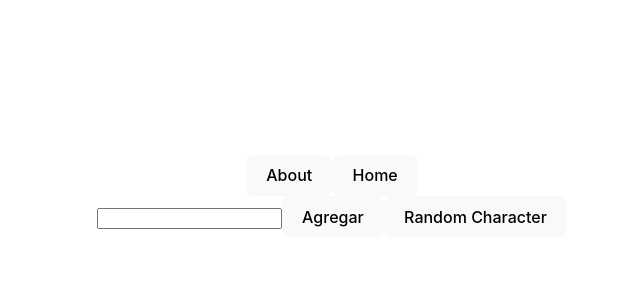
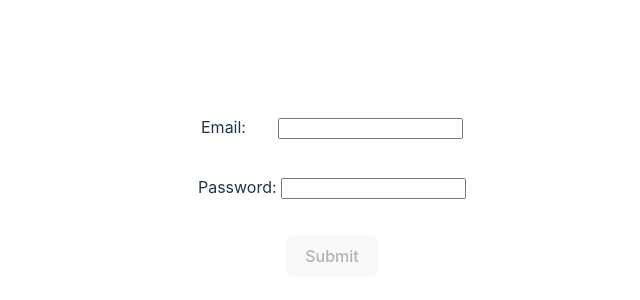
Before and after one commit to crisdabona/PI-crisdabona, a React (Vite) app in the folder front/: page / in a window 1280 px wide. Shown: the part 204-504 px from the top of the page, without its empty margins (308-948 px from the left). Built offline with nearby package versions, Linux system fonts and the light colour scheme.

Commit message:
PI v4.04

```diff
--- a/front/src/App.jsx
+++ b/front/src/App.jsx
@@ -1,15 +1,38 @@
 import './App.css'
 import Cards from './components/Cards.jsx';
 import Nav from './components/Nav';
-import { useState } from 'react';
+import { useState , useEffect} from 'react';
 import axios  from 'axios';
-import {Routes, Route} from 'react-router-dom'
+import {Routes, Route, useLocation, useNavigate} from 'react-router-dom'
 import About from './components/About';
 import Detail from './components/Detail';
 import Error from './components/Error'
+import Form from './components/Form';
 
 function App() {
   const [characters, setCharacters] = useState([])
+
+  const navigate = useNavigate()
+  const [access, setAccess] = useState(false)
+  let EMAIL = 'cdvillabonabr@gmail.com'
+  let PASSWORD = 'cris123'
+
+  const [isAuthenticated, setIsAuthenticated] = useState(true);
+
+  const handleLogout = () => {
+    setIsAuthenticated(false);
+  }
+
+  function login(userData) {
+    if (userData.password === PASSWORD && userData.email === EMAIL) {
+       setAccess(true)
+       navigate('/home')
+    }
+ }
+
+ useEffect(() => {
+  !access && navigate('/');
+}, [access])
 
   const onSearch = (id) => {
     const alreadyAdded = characters.some(character => character.id === parseInt(id))
@@ -34,14 +57,18 @@ function App() {
     setCharacters(updatedCharacters)
   }
 
+  const location = useLocation()
+  const renderNav = location.pathname !== '/'
+
   return (
     <>
-      <Nav onSearch={onSearch}/>
+      { renderNav ? <Nav onSearch={onSearch} isAuthenticated={isAuthenticated} handleLogout={handleLogout}/>: null}
       <Routes>
-        <Route path="/" element={<Cards data={characters} onClose={onClose} />}/>
+        <Route path="/home" element={<Cards data={characters} onClose={onClose} />}/>
         <Route path='/about' element={<About/>}/>
         <Route path='/detail/:id' element={<Detail/>}/>
         <Route path="*" element={<Error />} />
+        <Route path='/' element={<Form login={login}/>}/>
       </Routes>
     </>
   )
--- a/front/src/components/Cards.jsx
+++ b/front/src/components/Cards.jsx
@@ -1,5 +1,4 @@
 import Card from './Card';
-import Nav from './Nav';
 
 export default function Cards({data, onClose}){
    return (
--- /dev/null
+++ b/front/src/components/Form.jsx
@@ -0,0 +1,72 @@
+import React from 'react'
+import { useState } from 'react'
+import {validateEmail, validatePassword} from '../validation.js'
+const Form = ({login}) => {
+  const [userData, setUserData] = useState({
+    email: '',
+    password: ''
+  })
+
+  const [errors, setErrors] = useState({})
+
+  const handleChange = (event) =>{
+    setUserData({
+      ...userData,
+      [event.target.name]: event.target.value
+    })
+
+  }
+
+  const onSubmit = (event) => {
+    event.preventDefault()
+    login(userData)
+
+}
+
+const handleValidation = () => {
+  const emailErrors = validateEmail(userData.email);
+  const passwordErrors = validatePassword(userData.password);
+  setErrors({ ...emailErrors, ...passwordErrors });
+}
+
+  return (
+    <form onSubmit={onSubmit}>
+        <label htmlFor="email">Email:&ensp;&ensp;&ensp;&ensp;</label>
+        <input
+          type="email"
+          name='email'
+          value={userData.email}
+          onChange={handleChange}
+          onBlur={handleValidation}
+          />
+        <div style={{ marginBottom: '20px' }}>
+          <p style={{ height: errors.email ? '20px' : '0', overflow: 'hidden', color: 'red', transition: 'height 0.3s ease' }}>
+          {errors.email}
+          </p>
+        </div>
+
+
+        <label htmlFor="password">Password: </label>
+        <input
+          type="password"
+          name='password'
+          value={userData.password}
+          onChange={handleChange}
+          onBlur={handleValidation}
+          />
+        <div style={{ marginBottom: '20px' }}>
+          <p style={{ height: errors.password ? '20px' : '0', overflow: 'hidden', color: 'red', transition: 'height 0.3s ease' }}>
+          {errors.password}
+          </p>
+      </div>
+
+
+        <button
+          type='submit'
+          disabled={!userData.email || !userData.password || errors.email || errors.password}
+        >Submit</button>
+    </form>
+  )
+}
+
+export default Form
--- a/front/src/components/Nav.jsx
+++ b/front/src/components/Nav.jsx
@@ -1,17 +1,30 @@
 import React from 'react'
 import SearchBar from './SearchBar'
-import { Link } from 'react-router-dom'
+import { Link, useNavigate } from 'react-router-dom'
 
-const Nav = ({onSearch}) => {
+const Nav = ({onSearch, isAuthenticated, handleLogout}) => {
+  const navigate = useNavigate()
+
+  const handleLogoutClick = () => {
+    handleLogout()
+    navigate('/')
+  }
+
   return (
     <nav>
         <Link to={'./about'}>
           <button>About</button>
         </Link>
 
-        <Link to={'./'}>
+        <Link to={'./home'}>
           <button>Home</button>
         </Link>
+
+        {isAuthenticated && (
+        <button onClick={handleLogoutClick}>
+          Log out
+        </button>
+      )}
 
         <SearchBar onSearch={onSearch}/>
 
--- /dev/null
+++ b/front/src/validation.js
@@ -0,0 +1,30 @@
+export const validateEmail = (email) => {
+    const emailRegex = /^[^\s@]+@[^\s@]+\.[^\s@]+$/;
+    const validEmail = emailRegex.test(email);
+    const maxLengthExceeded = email.length > 35;
+
+    const errors = {};
+
+    if (!validEmail) {
+      errors.email = 'No es un email válido';
+    }
+
+    if (maxLengthExceeded) {
+      errors.email = 'El email debe tener como máximo 35 caracteres';
+    }
+
+    return errors;
+  };
+
+  export const validatePassword = (password) => {
+    const passwordRegex = /^(?=.*[0-9])[a-zA-Z0-9]{6,10}$/;
+    const validPassword = passwordRegex.test(password);
+
+    const errors = {};
+
+    if (!validPassword) {
+      errors.password = 'La contraseña debe tener al menos un número y una longitud entre 6 y 10 caracteres';
+    }
+
+    return errors;
+  };
```
